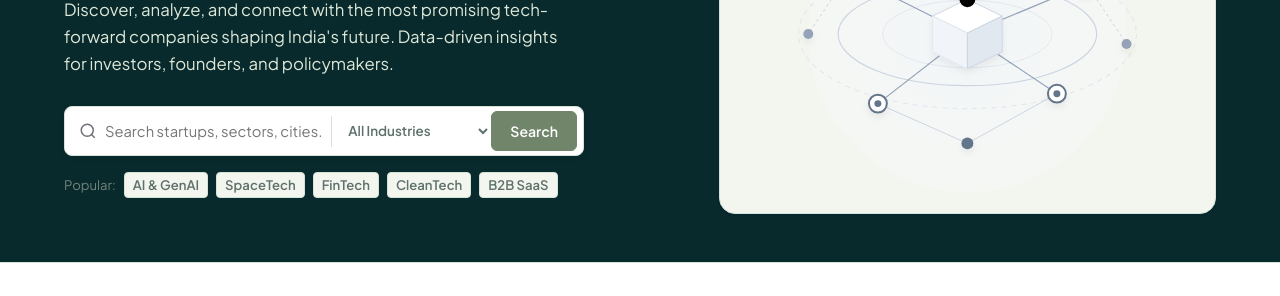
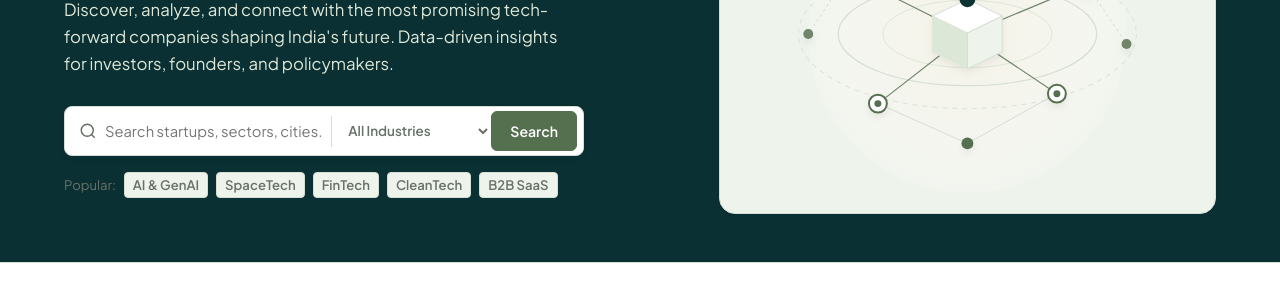
Before and after one commit to viby-solution-projects/Bharat-launch, a plain HTML site: page index.html in a window 1280 px wide. Shown: the part 270-566 px from the top of the page. Drawn offline with Linux system fonts and the light colour scheme.

Commit message:
error fixed

```diff
--- a/css/components.css
+++ b/css/components.css
@@ -31,7 +31,7 @@
 .brand-logo-icon {
   width: 30px;
   height: 30px;
-  background: var(--color-indigo);
+  background: #55704F;
   border-radius: var(--radius-sm);
   display: flex;
   align-items: center;
@@ -57,8 +57,8 @@
 }
 
 .nav-link:hover, .nav-link.active {
-  color: var(--color-black);
-  background: var(--color-primary-light);
+  color: #FFFFFF;
+  background: #55704F;
 }
 
 .nav-actions {
@@ -69,7 +69,7 @@
 
 .hero-section {
   padding: 54px 0 48px;
-  background: #082A2D;
+  background: #0B3033;
   border-bottom: 1px solid var(--color-border);
 }
 
@@ -83,7 +83,7 @@
 .hero-text h1 {
   font-size: clamp(2.3rem, 3.8vw, 3.1rem);
   line-height: 1.15;
-  color: #FFFDF7;
+  color: #FAF9F5;
   font-weight: 800;
   margin-bottom: 16px;
   letter-spacing: -0.03em;
@@ -112,7 +112,7 @@
 
 .composite-search-bar:focus-within {
   border-color: var(--color-cobalt);
-  box-shadow: 0 0 0 3px rgba(113, 133, 106, 0.14);
+  box-shadow: 0 0 0 3px rgba(85, 112, 79, 0.14);
 }
 
 .search-input-field {
@@ -205,7 +205,7 @@
 .pillars-grid { display: grid; grid-template-columns: repeat(3, 1fr); gap: 24px; }
 .pillar-card { padding: 32px 28px; background: #FFFFFF; border: 1px solid var(--color-border); border-radius: var(--radius-xl); box-shadow: var(--shadow-card); transition: transform var(--transition-normal), box-shadow var(--transition-normal), border-color var(--transition-normal); display: flex; flex-direction: column; }
 .pillar-card:hover { transform: translateY(-3px); box-shadow: var(--shadow-card-hover); border-color: var(--color-cobalt); }
-.pillar-icon-circle { width: 44px; height: 44px; border-radius: var(--radius-md); display: flex; align-items: center; justify-content: center; margin-bottom: 20px; background: var(--color-primary-light); border: 1px solid rgba(113, 133, 106, 0.20); color: var(--color-primary); }
+.pillar-icon-circle { width: 44px; height: 44px; border-radius: var(--radius-md); display: flex; align-items: center; justify-content: center; margin-bottom: 20px; background: var(--color-primary-light); border: 1px solid rgba(85, 112, 79, 0.20); color: var(--color-primary); }
 .pillar-card h3 { font-size: 1.2rem; color: var(--color-black); margin-bottom: 10px; }
 .pillar-card p { font-size: 0.9rem; color: var(--color-text-secondary); line-height: 1.6; }
 
@@ -228,7 +228,7 @@
 .filter-categories-pills { display: flex; align-items: center; gap: 6px; overflow-x: auto; }
 .category-pill { padding: 6px 14px; border-radius: var(--radius-md); background: transparent; border: 1px solid transparent; font-size: 0.84rem; font-weight: 600; color: var(--color-text-secondary); white-space: nowrap; transition: all var(--transition-normal); }
 .category-pill:hover { color: var(--color-cobalt); background: var(--color-primary-light); }
-.category-pill.active { background: var(--color-indigo); color: #FFFFFF; border-color: var(--color-indigo); }
+.category-pill.active { background: #55704F; color: #FFFFFF; border-color: #55704F; }
 .startup-cards-grid { display: grid; grid-template-columns: repeat(auto-fill, minmax(340px, 1fr)); gap: 22px; margin-bottom: 44px; }
 .startup-card { background: #FFFFFF; border: 1px solid var(--color-border); border-radius: var(--radius-lg); padding: 22px; display: flex; flex-direction: column; justify-content: space-between; box-shadow: var(--shadow-card); transition: transform var(--transition-normal), box-shadow var(--transition-normal), border-color var(--transition-normal); }
 .startup-card:hover { transform: translateY(-3px); box-shadow: var(--shadow-card-hover); border-color: var(--color-cobalt); }
@@ -250,14 +250,14 @@
 .newsletter-form input { flex: 1; padding: 11px 16px; border-radius: var(--radius-md); border: 1px solid var(--color-dark-border); background: #FFFFFF; color: var(--color-text-primary); font-size: 0.9rem; outline: none; height: 44px; }
 .newsletter-form input::placeholder { color: var(--color-text-muted); }
 
-.site-footer { background: #082A2D; color: #FFFDF7; padding: 56px 0 28px; margin-top: auto; border-top: 1px solid #155C59; }
+.site-footer { background: #0B3033; color: #FAF9F5; padding: 56px 0 28px; margin-top: auto; border-top: 1px solid #55704F; }
 .footer-grid { display: grid; grid-template-columns: 2fr 1fr 1fr 1fr; gap: 40px; margin-bottom: 40px; }
 .footer-brand p { color: #DDE7D7; font-size: 0.88rem; line-height: 1.6; margin: 16px 0 20px; max-width: 320px; }
-.footer-col h4 { font-size: 0.92rem; font-weight: 700; color: #FFFDF7; margin-bottom: 16px; letter-spacing: 0.02em; }
+.footer-col h4 { font-size: 0.92rem; font-weight: 700; color: #FAF9F5; margin-bottom: 16px; letter-spacing: 0.02em; }
 .footer-col ul { list-style: none; display: flex; flex-direction: column; gap: 10px; padding-left: 0; }
 .footer-col a { color: #DDE7D7; font-size: 0.86rem; transition: color var(--transition-normal); }
-.footer-col a:hover { color: #8FBE94; }
-.footer-bottom-bar { padding-top: 24px; border-top: 1px solid #155C59; display: flex; align-items: center; justify-content: space-between; font-size: 0.82rem; color: #DDE7D7; }
+.footer-col a:hover { color: #71856A; }
+.footer-bottom-bar { padding-top: 24px; border-top: 1px solid #55704F; display: flex; align-items: center; justify-content: space-between; font-size: 0.82rem; color: #DDE7D7; }
 
 @media (max-width: 900px) {
   .hero-grid, .footer-grid { grid-template-columns: 1fr; }
@@ -274,14 +274,14 @@
 }
 
 /* Coordinated color rhythm across existing page surfaces */
-.site-header .btn-primary { background: var(--color-blue); border-color: var(--color-blue); }
-.site-header .btn-primary:hover { background: var(--color-primary-hover); border-color: var(--color-primary-hover); }
+.site-header .btn-primary { background: #55704F; border-color: #55704F; }
+.site-header .btn-primary:hover { background: #3F5A3A; border-color: #3F5A3A; }
 .about-hero, .ecosystem-hero, .funding-hero, .news-hero, .submit-hero {
-  background: #155C59 !important;
+  background: #0B3033 !important;
 }
 .about-hero h1, .ecosystem-hero h1, .funding-hero h1, .news-hero h1, .submit-hero h1,
 .about-hero p, .ecosystem-hero p, .funding-hero p, .news-hero p, .submit-hero p {
-  color: #FFFDF7 !important;
+  color: #FAF9F5 !important;
 }
 .about-hero h1, .ecosystem-hero h1, .funding-hero h1, .news-hero h1, .submit-hero h1 { text-shadow: none; }
 .startup-card:nth-child(4n + 1) .card-logo-box { box-shadow: inset 3px 0 0 var(--color-blue); }
@@ -308,5 +308,5 @@
 .stat-item-box:nth-child(2) { background: var(--color-soft-teal); }
 .stat-item-box:nth-child(3) { background: var(--color-soft-violet); }
 .stat-item-box:nth-child(4) { background: var(--color-soft-peach); }
-.site-footer .brand-logo { color: #FFFDF7 !important; }
-.site-footer .brand-logo-icon { background: #2D8968; color: #FFFFFF; }
+.site-footer .brand-logo { color: #FAF9F5 !important; }
+.site-footer .brand-logo-icon { background: #55704F; color: #FFFFFF; }
--- a/css/main.css
+++ b/css/main.css
@@ -6,64 +6,64 @@
 
 :root {
   /* Editorial Monochromatic Palette */
-  --color-black: #1F2937;
-  --color-dark: #082A2D;
-  --color-dark-surface: #155C59;
-  --color-dark-border: #D5E2D7;
+  --color-black: #394238;
+  --color-dark: #0B3033;
+  --color-dark-surface: #0B3033;
+  --color-dark-border: #D5DED3;
 
-  --color-text: #16383A;
-  --color-text-primary: #16383A;
-  --color-text-secondary: #5F716C;
-  --color-text-muted: #71827A;
+  --color-text: #394238;
+  --color-text-primary: #394238;
+  --color-text-secondary: #687268;
+  --color-text-muted: #687268;
   --color-text-light: #DDE7D7;
   --color-text-white: #FFFFFF;
 
   /* Surfaces & Backgrounds */
-  --color-background: #FFFDF7;
-  --color-bg-subtle: #F3F5EF;
+  --color-background: #FAF9F5;
+  --color-bg-subtle: #EEF3EB;
   --color-bg-card: #FFFFFF;
-  --color-bg-muted: #E8EEE3;
+  --color-bg-muted: #EEF3EB;
   --color-surface: #FFFFFF;
 
   /* Borders & Dividers */
-  --color-border: #D5E2D7;
-  --color-border-subtle: #E8EEE3;
-  --color-border-dark: #C8D3C2;
+  --color-border: #D5DED3;
+  --color-border-subtle: #DDE7D7;
+  --color-border-dark: #D5DED3;
 
   /* Restrained accents for tags, states, and small visual details */
-  --color-primary: #71856A;
-  --color-primary-hover: #5F7358;
-  --color-primary-light: #E8EEE3;
-  --color-cobalt: #71856A;
-  --color-violet: #71856A;
-  --color-teal: #71856A;
-  --color-coral: #71856A;
-  --color-blue: #71856A;
-  --color-indigo: #71856A;
-  --color-violet-bright: #71856A;
-  --color-teal-bright: #71856A;
-  --color-emerald: #71856A;
-  --color-rose: #71856A;
-  --color-amber: #71856A;
-  --color-soft-blue: #F3F5EF;
-  --color-soft-indigo: #F3F5EF;
+  --color-primary: #55704F;
+  --color-primary-hover: #3F5A3A;
+  --color-primary-light: #DDE7D7;
+  --color-cobalt: #55704F;
+  --color-violet: #55704F;
+  --color-teal: #55704F;
+  --color-coral: #55704F;
+  --color-blue: #55704F;
+  --color-indigo: #55704F;
+  --color-violet-bright: #55704F;
+  --color-teal-bright: #55704F;
+  --color-emerald: #55704F;
+  --color-rose: #55704F;
+  --color-amber: #55704F;
+  --color-soft-blue: #EEF3EB;
+  --color-soft-indigo: #EEF3EB;
   --color-soft-violet: #F7F3E8;
   --color-soft-lavender: #F7F3E8;
-  --color-soft-teal: #E8EEE3;
-  --color-soft-mint: #E8EEE3;
-  --color-soft-green: #E8EEE3;
+  --color-soft-teal: #DDE7D7;
+  --color-soft-mint: #DDE7D7;
+  --color-soft-green: #DDE7D7;
   --color-soft-peach: #F7F3E8;
   --color-soft-coral: #F7F3E8;
   --color-soft-pink: #F7F3E8;
   --color-soft-yellow: #F7F3E8;
-  --color-success: #71856A;
-  --color-success-soft: #E8EEE3;
+  --color-success: #55704F;
+  --color-success-soft: #EEF3EB;
 
-  --shadow-card-hover: 0 10px 24px rgba(15, 39, 71, 0.10);
-  --shadow-sm: 0 1px 2px rgba(15, 39, 71, 0.04);
-  --shadow-card: 0 1px 3px rgba(15, 39, 71, 0.06), 0 1px 2px rgba(15, 39, 71, 0.03);
-  --shadow-search: 0 2px 10px rgba(0, 0, 0, 0.04);
-  --shadow-banner: 0 8px 24px rgba(0, 0, 0, 0.12);
+  --shadow-card-hover: 0 10px 24px rgba(11, 48, 51, 0.10);
+  --shadow-sm: 0 1px 2px rgba(11, 48, 51, 0.04);
+  --shadow-card: 0 1px 3px rgba(11, 48, 51, 0.06), 0 1px 2px rgba(11, 48, 51, 0.03);
+  --shadow-search: 0 2px 10px rgba(11, 48, 51, 0.04);
+  --shadow-banner: 0 8px 24px rgba(11, 48, 51, 0.12);
 
   /* Typography Hierarchy */
   --font-family-sans: 'Plus Jakarta Sans', -apple-system, BlinkMacSystemFont, 'Segoe UI', Roboto, sans-serif;
@@ -174,36 +174,48 @@ p {
 }
 
 .btn-primary {
-  background: var(--color-primary);
+  background: #55704F;
   color: #FFFFFF;
-  border: 1px solid var(--color-primary);
+  border: 1px solid #55704F;
 }
 
 .btn-primary:hover {
-  background: var(--color-primary-hover);
-  border-color: var(--color-primary-hover);
+  background: #3F5A3A;
+  border-color: #3F5A3A;
 }
 
 .btn-dark {
-  background: var(--color-indigo);
+  background: #55704F;
   color: #FFFFFF;
-  border: 1px solid var(--color-indigo);
+  border: 1px solid #55704F;
 }
 
 .btn-dark:hover {
-  background: #5F7358;
-  border-color: #5F7358;
+  background: #3F5A3A;
+  border-color: #3F5A3A;
 }
 
 .btn-secondary {
   background: #FFFFFF;
-  color: var(--color-black);
-  border: 1px solid var(--color-border);
+  color: #394238;
+  border: 1px solid #71856A;
 }
 
 .btn-secondary:hover {
-  background: var(--color-bg-subtle);
-  border-color: #DDE2D8;
+  background: #DDE7D7;
+  border-color: #55704F;
+  color: #394238;
+}
+
+.directory-section .section-header-flex > .btn-secondary {
+  background: #55704F;
+  color: #FFFFFF;
+  border-color: #55704F;
+}
+
+.directory-section .section-header-flex > .btn-secondary:hover {
+  background: #3F5A3A;
+  border-color: #3F5A3A;
 }
 
 .btn-sm {
@@ -243,7 +255,7 @@ p {
 .badge-verified {
   background: var(--color-success-soft);
   color: var(--color-success);
-  border: 1px solid rgba(113, 133, 106, 0.28);
+  border: 1px solid rgba(85, 112, 79, 0.28);
   font-weight: 700;
 }
 
@@ -254,14 +266,14 @@ p {
 }
 
 ::-webkit-scrollbar-track {
-  background: #FAFAFA;
+  background: #FAF9F5;
 }
 
 ::-webkit-scrollbar-thumb {
-  background: #D4D4D8;
+  background: #DDE7D7;
   border-radius: var(--radius-full);
 }
 
 ::-webkit-scrollbar-thumb:hover {
-  background: #A1A1AA;
+  background: #71856A;
 }
--- a/index.html
+++ b/index.html
@@ -61,7 +61,7 @@
 
           <!-- 3-segment Composite Search Bar -->
           <form class="composite-search-bar" onsubmit="event.preventDefault(); window.searchDirectory(document.getElementById('hero-search-input').value, document.getElementById('hero-industry-select').value);">
-            <svg width="18" height="18" viewBox="0 0 24 24" fill="none" stroke="#71717A" stroke-width="2" style="margin-right: 8px; flex-shrink: 0;"><circle cx="11" cy="11" r="8"></circle><line x1="21" y1="21" x2="16.65" y2="16.65"></line></svg>
+            <svg width="18" height="18" viewBox="0 0 24 24" fill="none" stroke="#687268" stroke-width="2" style="margin-right: 8px; flex-shrink: 0;"><circle cx="11" cy="11" r="8"></circle><line x1="21" y1="21" x2="16.65" y2="16.65"></line></svg>
             <input type="text" id="hero-search-input" class="search-input-field" placeholder="Search startups, sectors, cities..." />
             <select id="hero-industry-select" class="search-industry-select">
               <option value="All">All Industries</option>
@@ -93,13 +93,13 @@
           <svg class="hero-light-svg" viewBox="0 0 460 360" fill="none" xmlns="http://www.w3.org/2000/svg">
             <defs>
               <radialGradient id="lightBgGlow" cx="50%" cy="50%" r="65%">
-                <stop offset="0%" stop-color="#F1F5F9" stop-opacity="0.9" />
-                <stop offset="70%" stop-color="#F8FAFC" stop-opacity="0.4" />
+                <stop offset="0%" stop-color="#F7F3E8" stop-opacity="0.9" />
+                <stop offset="70%" stop-color="#FAF9F5" stop-opacity="0.4" />
                 <stop offset="100%" stop-color="#FFFFFF" stop-opacity="0" />
               </radialGradient>
 
               <filter id="softNodeShadow" x="-20%" y="-20%" width="140%" height="140%">
-                <feDropShadow dx="0" dy="4" stdDeviation="4" flood-color="#000000" flood-opacity="0.06" />
+                <feDropShadow dx="0" dy="4" stdDeviation="4" flood-color="#0B3033" flood-opacity="0.06" />
               </filter>
             </defs>
 
@@ -107,46 +107,46 @@
             <circle cx="230" cy="180" r="160" fill="url(#lightBgGlow)" />
 
             <!-- Perspective Orbit Ellipses -->
-            <ellipse cx="230" cy="180" rx="170" ry="75" stroke="#E2E8F0" stroke-width="1.2" stroke-dasharray="5 5" />
-            <ellipse cx="230" cy="180" rx="130" ry="52" stroke="#CBD5E1" stroke-width="1.2" />
-            <ellipse cx="230" cy="180" rx="85" ry="34" stroke="#E2E8F0" stroke-width="1" />
+            <ellipse cx="230" cy="180" rx="170" ry="75" stroke="#DDE7D7" stroke-width="1.2" stroke-dasharray="5 5" />
+            <ellipse cx="230" cy="180" rx="130" ry="52" stroke="#D5DED3" stroke-width="1.2" />
+            <ellipse cx="230" cy="180" rx="85" ry="34" stroke="#DDE7D7" stroke-width="1" />
 
             <!-- Geometric Connection Grid Lines -->
-            <line x1="230" y1="180" x2="110" y2="120" stroke="#94A3B8" stroke-width="1.2" />
-            <line x1="230" y1="180" x2="350" y2="130" stroke="#94A3B8" stroke-width="1.2" />
-            <line x1="230" y1="180" x2="140" y2="250" stroke="#94A3B8" stroke-width="1.2" />
-            <line x1="230" y1="180" x2="320" y2="240" stroke="#94A3B8" stroke-width="1.2" />
-            <line x1="110" y1="120" x2="70" y2="180" stroke="#CBD5E1" stroke-width="1" stroke-dasharray="3 3" />
-            <line x1="350" y1="130" x2="390" y2="190" stroke="#CBD5E1" stroke-width="1" stroke-dasharray="3 3" />
-            <line x1="140" y1="250" x2="230" y2="290" stroke="#CBD5E1" stroke-width="1" />
-            <line x1="320" y1="240" x2="230" y2="290" stroke="#CBD5E1" stroke-width="1" />
+            <line x1="230" y1="180" x2="110" y2="120" stroke="#71856A" stroke-width="1.2" />
+            <line x1="230" y1="180" x2="350" y2="130" stroke="#71856A" stroke-width="1.2" />
+            <line x1="230" y1="180" x2="140" y2="250" stroke="#71856A" stroke-width="1.2" />
+            <line x1="230" y1="180" x2="320" y2="240" stroke="#71856A" stroke-width="1.2" />
+            <line x1="110" y1="120" x2="70" y2="180" stroke="#D5DED3" stroke-width="1" stroke-dasharray="3 3" />
+            <line x1="350" y1="130" x2="390" y2="190" stroke="#D5DED3" stroke-width="1" stroke-dasharray="3 3" />
+            <line x1="140" y1="250" x2="230" y2="290" stroke="#D5DED3" stroke-width="1" />
+            <line x1="320" y1="240" x2="230" y2="290" stroke="#D5DED3" stroke-width="1" />
 
             <!-- Isometric Minimalist 3D Cube in Center -->
             <g filter="url(#softNodeShadow)">
-              <polygon points="230,145 265,162 230,179 195,162" fill="#FFFFFF" stroke="#CBD5E1" stroke-width="1" />
-              <polygon points="195,162 230,179 230,215 195,198" fill="#F1F5F9" stroke="#E2E8F0" stroke-width="1" />
-              <polygon points="230,179 265,162 265,198 230,215" fill="#E2E8F0" stroke="#CBD5E1" stroke-width="1" />
+              <polygon points="230,145 265,162 230,179 195,162" fill="#FFFFFF" stroke="#D5DED3" stroke-width="1" />
+              <polygon points="195,162 230,179 230,215 195,198" fill="#DDE7D7" stroke="#DDE7D7" stroke-width="1" />
+              <polygon points="230,179 265,162 265,198 230,215" fill="#EEF3EB" stroke="#D5DED3" stroke-width="1" />
 
-              <circle cx="230" cy="145" r="8" fill="#000000" />
+              <circle cx="230" cy="145" r="8" fill="#0B3033" />
             </g>
 
             <!-- Network Nodes -->
             <g filter="url(#softNodeShadow)">
-              <circle cx="110" cy="120" r="10" fill="#FFFFFF" stroke="#000000" stroke-width="2.5" />
-              <circle cx="110" cy="120" r="4" fill="#000000" />
+              <circle cx="110" cy="120" r="10" fill="#FFFFFF" stroke="#0B3033" stroke-width="2.5" />
+              <circle cx="110" cy="120" r="4" fill="#0B3033" />
 
-              <circle cx="350" cy="130" r="10" fill="#FFFFFF" stroke="#000000" stroke-width="2.5" />
-              <circle cx="350" cy="130" r="4" fill="#000000" />
+              <circle cx="350" cy="130" r="10" fill="#FFFFFF" stroke="#0B3033" stroke-width="2.5" />
+              <circle cx="350" cy="130" r="4" fill="#0B3033" />
 
-              <circle cx="140" cy="250" r="9" fill="#FFFFFF" stroke="#64748B" stroke-width="2" />
-              <circle cx="140" cy="250" r="3.5" fill="#64748B" />
+              <circle cx="140" cy="250" r="9" fill="#FFFFFF" stroke="#55704F" stroke-width="2" />
+              <circle cx="140" cy="250" r="3.5" fill="#55704F" />
 
-              <circle cx="320" cy="240" r="9" fill="#FFFFFF" stroke="#64748B" stroke-width="2" />
-              <circle cx="320" cy="240" r="3.5" fill="#64748B" />
+              <circle cx="320" cy="240" r="9" fill="#FFFFFF" stroke="#55704F" stroke-width="2" />
+              <circle cx="320" cy="240" r="3.5" fill="#55704F" />
 
-              <circle cx="70" cy="180" r="5" fill="#94A3B8" />
-              <circle cx="390" cy="190" r="5" fill="#94A3B8" />
-              <circle cx="230" cy="290" r="6" fill="#64748B" />
+              <circle cx="70" cy="180" r="5" fill="#71856A" />
+              <circle cx="390" cy="190" r="5" fill="#71856A" />
+              <circle cx="230" cy="290" r="6" fill="#55704F" />
             </g>
           </svg>
         </div>
@@ -255,7 +255,7 @@
           </div>
 
           <div>
-            <select class="form-select" id="stage-select-filter" style="padding: 7px 14px; font-size: 0.85rem; border: 1px solid var(--color-border); border-radius: var(--radius-md); background: #fff;" onchange="window.filterByStage(this.value)">
+            <select class="form-select" id="stage-select-filter" style="padding: 7px 14px; font-size: 0.85rem; border: 1px solid var(--color-border); border-radius: var(--radius-md); background: #FFFFFF;" onchange="window.filterByStage(this.value)">
               <option value="All">All Stages</option>
               <option value="Bootstrapped">Bootstrapped</option>
               <option value="Series A">Series A</option>
@@ -293,7 +293,7 @@
     <div class="container">
       <div class="footer-grid">
         <div class="footer-brand">
-          <div class="brand-logo" style="color: #FFFFFF;">
+          <div class="brand-logo" style="color: #FAF9F5;">
             <div class="brand-logo-icon">
               <svg width="18" height="18" viewBox="0 0 24 24" fill="none" stroke="currentColor" stroke-width="2.5">
                 <path d="M12 2v20M17 5H9.5a3.5 3.5 0 0 0 0 7h5a3.5 3.5 0 0 1 0 7H6"></path>
@@ -391,7 +391,7 @@
 
       if (filtered.length === 0) {
         container.innerHTML = `
-          <div style="grid-column: 1 / -1; text-align: center; padding: 48px; background: #fff; border-radius: var(--radius-lg); border: 1px solid var(--color-border);">
+          <div style="grid-column: 1 / -1; text-align: center; padding: 48px; background: #FFFFFF; border-radius: var(--radius-lg); border: 1px solid var(--color-border);">
             <h3 style="margin-bottom: 8px; color: var(--color-black);">No matching startups found</h3>
             <p style="color: var(--color-text-muted); margin-bottom: 16px;">Try adjusting your sector filters or search query.</p>
             <button class="btn btn-secondary btn-sm" onclick="window.filterBySector('All')">Reset Filters</button>
```
Also changed, not shown: about.html (+1 -1 lines), ecosystem.html (+3 -3 lines), funding.html (+2 -2 lines), js/data.js (+7 -3 lines), pr-news.html (+2 -2 lines), startup-detail.html (+1 -1 lines), submit.html (+1 -1 lines).
